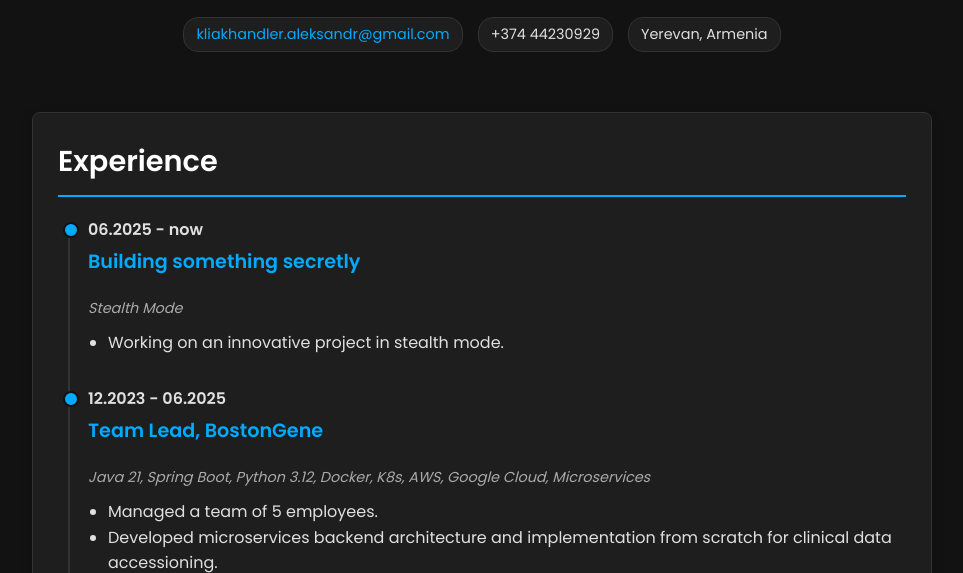
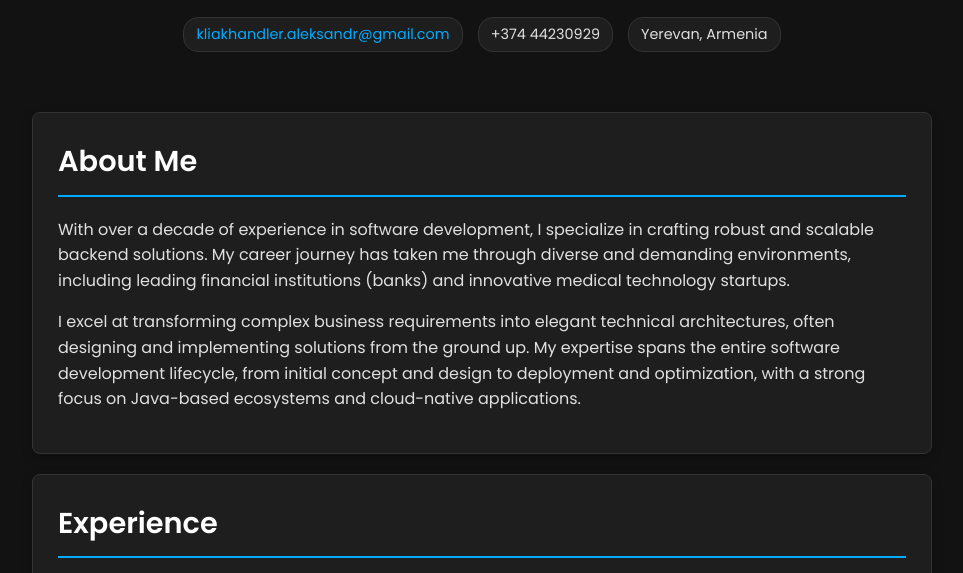
Before and after one commit to AleksandrKliakhandler/personal-website, a plain HTML site: page index.html in a window 1280 px wide. Shown: the part 198-771 px from the top of the page, without its empty margins (158-1121 px from the left). Drawn offline with Linux system fonts and the light colour scheme.

Commit message:
feat: add introductory section

```diff
--- a/index.html
+++ b/index.html
@@ -24,6 +24,12 @@
         </header>
 
         <main>
+            <section id="introduction" class="card">
+                <h2>About Me</h2>
+                <p>With over a decade of experience in software development, I specialize in crafting robust and scalable backend solutions. My career journey has taken me through diverse and demanding environments, including leading financial institutions (banks) and innovative medical technology startups.</p>
+                <p>I excel at transforming complex business requirements into elegant technical architectures, often designing and implementing solutions from the ground up. My expertise spans the entire software development lifecycle, from initial concept and design to deployment and optimization, with a strong focus on Java-based ecosystems and cloud-native applications.</p>
+            </section>
+
             <section id="experience" class="card">
                 <h2>Experience</h2>
                 <div class="timeline">
```
